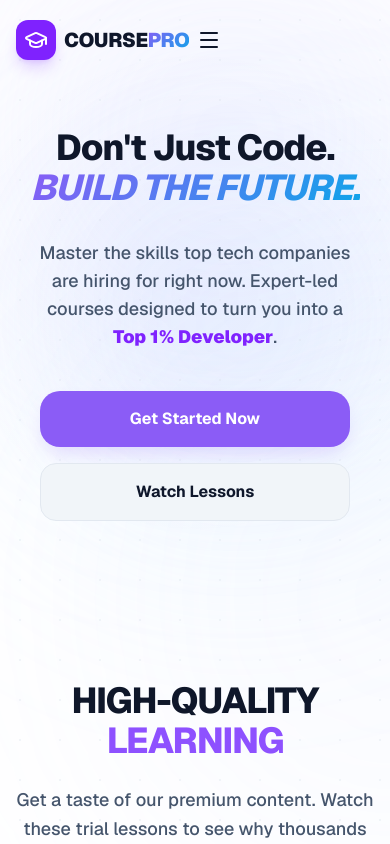
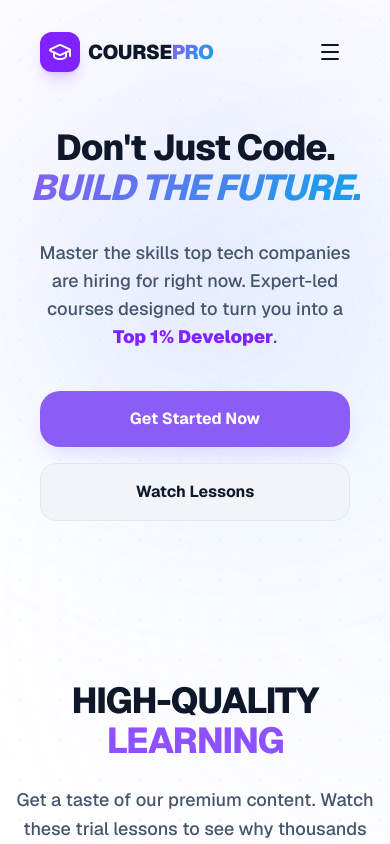
Before and after one commit to Mastercheifhalo/Project1, a Next.js app: page / in a window 390 px wide. Shown: the top 844 px of the page. Built offline with nearby package versions, Linux system fonts and the light colour scheme.

Commit message:
Final Refinements: Restored floating navbar and harmonized trial cards for mobile

```diff
--- a/src/components/layout/Navbar.tsx
+++ b/src/components/layout/Navbar.tsx
@@ -24,11 +24,12 @@ const Navbar = () => {
 
   return (
     <nav
-      className={`fixed top-0 left-0 right-0 z-[100] h-20 transition-all duration-500 ${isScrolled ? 'bg-white border-b border-slate-100 shadow-xl' : 'bg-transparent'
+      className={`fixed top-0 left-0 right-0 z-[100] transition-all duration-500 ${isScrolled ? 'py-3' : 'py-5'
         }`}
     >
-      <div className="max-w-7xl mx-auto px-4 md:px-6 h-full flex items-center justify-between">
-        <div className="flex items-center justify-between">
+      <div className="max-w-7xl mx-auto px-4 md:px-6">
+        <div className={`flex items-center justify-between px-6 py-3 rounded-2xl transition-all duration-500 ${isScrolled ? 'bg-white/80 backdrop-blur-xl border border-slate-200 shadow-xl' : 'bg-transparent'
+          }`}>
           {/* Logo */}
           <Link href="/" className="flex items-center gap-2 group">
             <div className="w-10 h-10 bg-violet-600 rounded-xl flex items-center justify-center shadow-lg shadow-violet-600/20 group-hover:scale-110 transition-transform">
```
